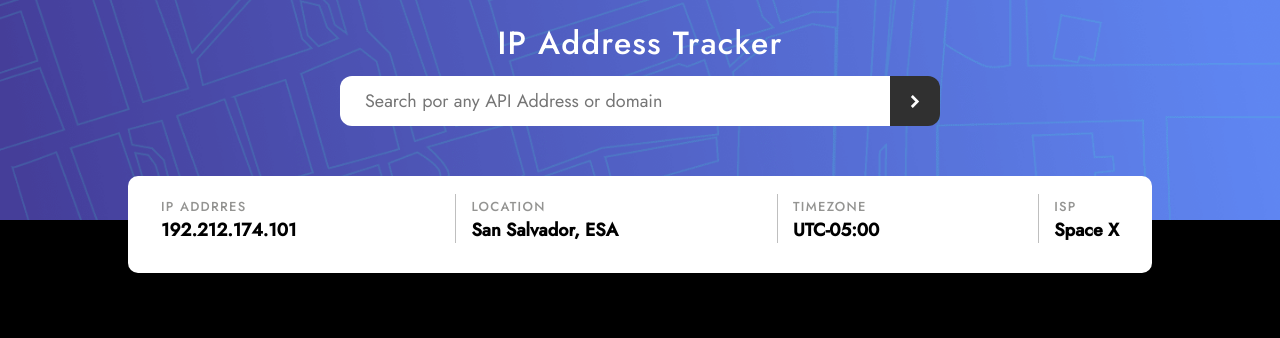
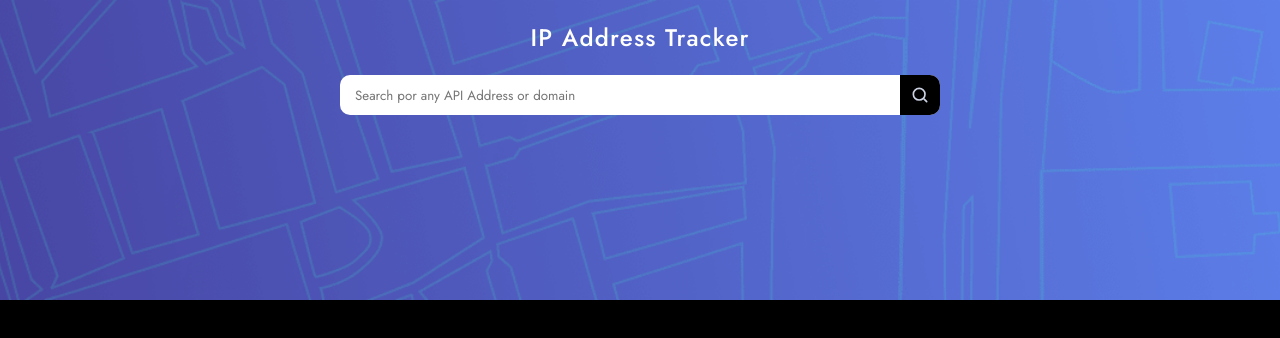
Before and after one commit to kevinllo/IP-Addres-Tracker, a React (Create React App) app: page / in a window 1280 px wide. Shown: the top 338 px of the page. Built offline with nearby package versions, Linux system fonts and the light colour scheme.

Commit message:
MODIFY: search input

```diff
--- a/src/components/Header.js
+++ b/src/components/Header.js
@@ -2,14 +2,13 @@ import React from "react";
 import styled from "styled-components";
 import SearchButton from "./SearchButton";
 import ContainerData from "./ContainerData";
-
 
 function Header() {
   return (
     <Container>
       <Title>IP Address Tracker</Title>
       <SearchButton />
-      <ContainerData />
+      {/*   <ContainerData /> */}
     </Container>
   );
 }
@@ -19,9 +18,8 @@ export default Header;
 const Container = styled.div`
   position: relative;
   width: 100%;
-  height: 220px;
+  height: 300px;
   padding: 20px;
-  outline: 1px solid black;
   &:before {
     content: "";
     position: absolute;
@@ -38,10 +36,8 @@ const Container = styled.div`
 `;
 const Title = styled.h1`
   text-align: center;
+  font-size: 1.5rem;
   color: white;
   font-weight: 500;
   letter-spacing: 1.2px;
-  @media (max-width: 375px) {
-   font-size: 25px;
-  }
 `;
--- a/src/components/Map.js
+++ b/src/components/Map.js
@@ -13,6 +13,6 @@ export default Map;
 const Container = styled.div`
 border: 1px solid black;
 width: 100%;
-height: calc(100vh - 220px);
+height: calc(100vh - 300px);
 background-color: black;
 `;
--- a/src/components/SearchButton.js
+++ b/src/components/SearchButton.js
@@ -9,57 +9,63 @@ function SearchButton() {
   return (
     <Container>
       <Form onSubmit={getInput}>
-        <input
-          type="search"
-          placeholder="Search por any API Address or domain"
-        />
-        <input type="submit" value="" />
+        <InputContainer>
+          <input
+            type="search"
+            placeholder="Search por any API Address or domain"
+          />
+        </InputContainer>
+        <IconContainer>
+          <span>
+            <img src="/images/icon-search.svg" />
+          </span>
+        </IconContainer>
       </Form>
     </Container>
   );
 }
 
 export default SearchButton;
-
 const Container = styled.div`
-  /* outline: 1px solid black; */
+  margin: 20px 0;
   width: 100%;
-  height: 70px;
+  height: 40px;
   display: flex;
   justify-content: center;
-  align-items: center;
-  margin-bottom: 60px;
 `;
 const Form = styled.form`
   display: flex;
-  width: 600px;
-  height: 50px;
-  & input {
+  width: 100%;
+  max-width: 600px;
+  background-color: white;
+  border-radius: 10px;
+`;
+
+const InputContainer = styled.div`
+  flex: 1;
+  padding: 0 15px;
+  input {
+    border: none;
+    width: 100%;
     height: 100%;
-    border: none;
-  }
-  & input[type="search"] {
-    flex: 1;
-    border-radius: 12px 0px 0px 12px;
-    padding: 0px 25px;
-    font-size: 18px;
-    &:focus {
+    &:focus{
       outline: none;
     }
   }
-  & input[type="submit"] {
-    padding: 0px 25px;
-    border-radius: 0px 12px 12px 0px;
-    background-color: #303030;
-    color: white;
-    cursor: pointer;
-    background-image: url("/images/icon-arrow.svg");
-    background-size: 20%;
-    background-repeat: no-repeat;
-    background-position: center;
-    transition: all 250ms;
-    &:hover {
-      background-color: #444343;
+`;
+const IconContainer = styled.div`
+  background: black;
+  padding: 0 10px;
+  border-top-right-radius: 10px;
+  border-bottom-right-radius: 10px;
+  span {
+    display: flex;
+    align-items: center;
+    height: 100%;
+    width: 100%;
+    img {
+      height: 20px;
+      width: 20px;
     }
   }
 `;
```
Also changed, not shown: src/breakpoints/breakpoints.js (deleted, +0 -18 lines), public/images/icon-search.svg (added).
